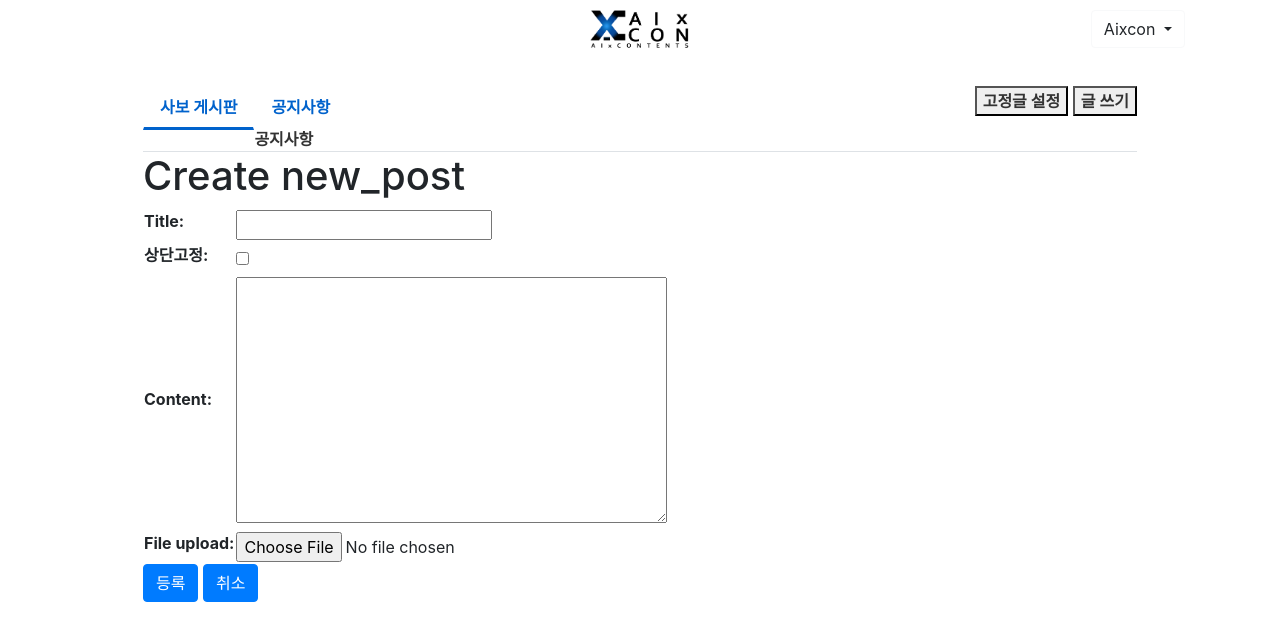
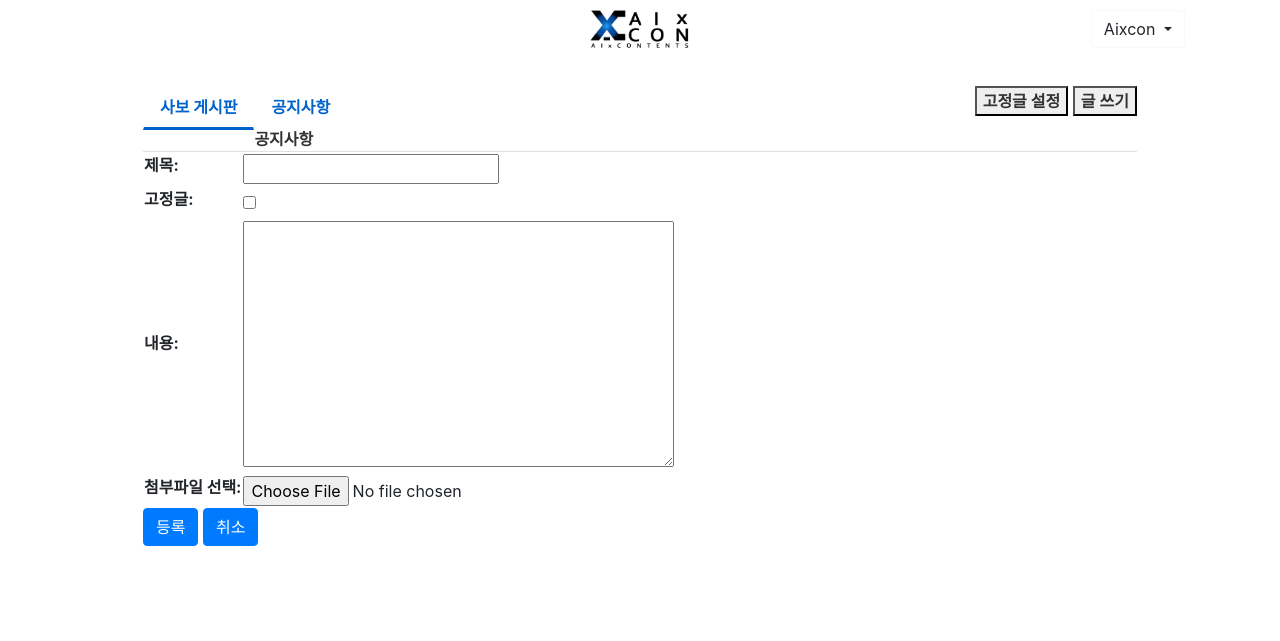
Before and after one commit to talmud21c/Mille_CompLib_aixcon_django, a Django app: page /new_post/ in a window 1280 px wide. Shown: the top 641 px of the page. Run offline with Django 4.2, Linux system fonts and the light colour scheme; some libraries are stand-ins or nearby versions.

Commit message:
고정글 체크박스, 페이지네이션

```diff
--- a/board/models.py
+++ b/board/models.py
@@ -7,19 +7,19 @@ import os
 # 사보 게시판
 class Post(models.Model):
     # 게시글 제목
-    title = models.CharField(max_length=50)
+    title = models.CharField(max_length=50, verbose_name='제목')
     # 고정글
-    pin = models.BooleanField(verbose_name='상단고정', default=False)
+    pin = models.BooleanField(verbose_name='고정글', default=False)
     # 글 내용
-    content = RichTextField(blank=True, null=True)
+    content = RichTextField(blank=True, null=True, verbose_name='내용')
     # 작성일(작성된 날짜 자동 등록)
     created_at = models.DateTimeField(auto_now_add=True)
     # 수정 시 수정된 날짜 새로 생성
     updated_at = models.DateTimeField(auto_now=True)
     # 파일 업로드
-    file_upload = models.FileField(upload_to='board/files/%Y/%m/%d/', blank=True)
+    file_upload = models.FileField(upload_to='board/files/%Y/%m/%d/', blank=True, verbose_name='첨부파일 선택')
     # 작성자
-    author = models.ForeignKey(User, null=True, on_delete=models.SET_NULL)
+    author = models.ForeignKey(User, null=True, on_delete=models.SET_NULL, verbose_name='작성자')
 
     def __str__(self):
         return f'[{self.pin}] [{self.pk}] {self.title} - {self.author}'
--- a/board/templates/board/post_form.html
+++ b/board/templates/board/post_form.html
@@ -1,6 +1,5 @@
 {% extends 'board/base.html' %}
 {% block sabo_tab %}
-    <h1>Create new_post</h1>
     <form method="post" enctype="multipart/form-data">{% csrf_token %}
         <table>
             {{ form.media }}
--- a/board/templates/board/post_list.html
+++ b/board/templates/board/post_list.html
@@ -34,7 +34,7 @@
     {% endfor %}
     </tbody>
 </table>
-{#    페이지 네이션 추가#}
+{#    페이지 네이션#}
 {% if is_paginated %}
 <div style="text-align: center">
 <ul class="pagination">
@@ -44,7 +44,7 @@
            tabindex="-1">이전</a>
     </li>
     {% else %}
-    <li class="page-item disabled">
+    <li class="page-item invisible">
         <a class="page-link" href="#" tabindex="-1">이전</a>
     </li>
     {% endif %}
@@ -61,7 +61,7 @@
            href="?page={{ page_obj.next_page_number }}">다음</a>
     </li>
     {% else %}
-    <li class="page-item disabled">
+    <li class="page-item invisible">
         <a class="page-link" href="#">다음</a>
     </li>
     {% endif %}
--- a/board/views.py
+++ b/board/views.py
@@ -10,7 +10,7 @@ class PostList(ListView):
     context_object_name = 'post_list'
     ordering = '-pk'
 
-    # pa
+    # 페이지네이션
     def get_context_data(self, **kwargs):
         context = super().get_context_data(**kwargs)
         paginator = context['paginator']
@@ -39,6 +39,7 @@ class PostCreate(CreateView):
     model = Post
     fields = ['title', 'pin', 'content', 'file_upload']
 
+
 class NoticeList(ListView):
     model = Notice
     ordering = '-pk'
```
